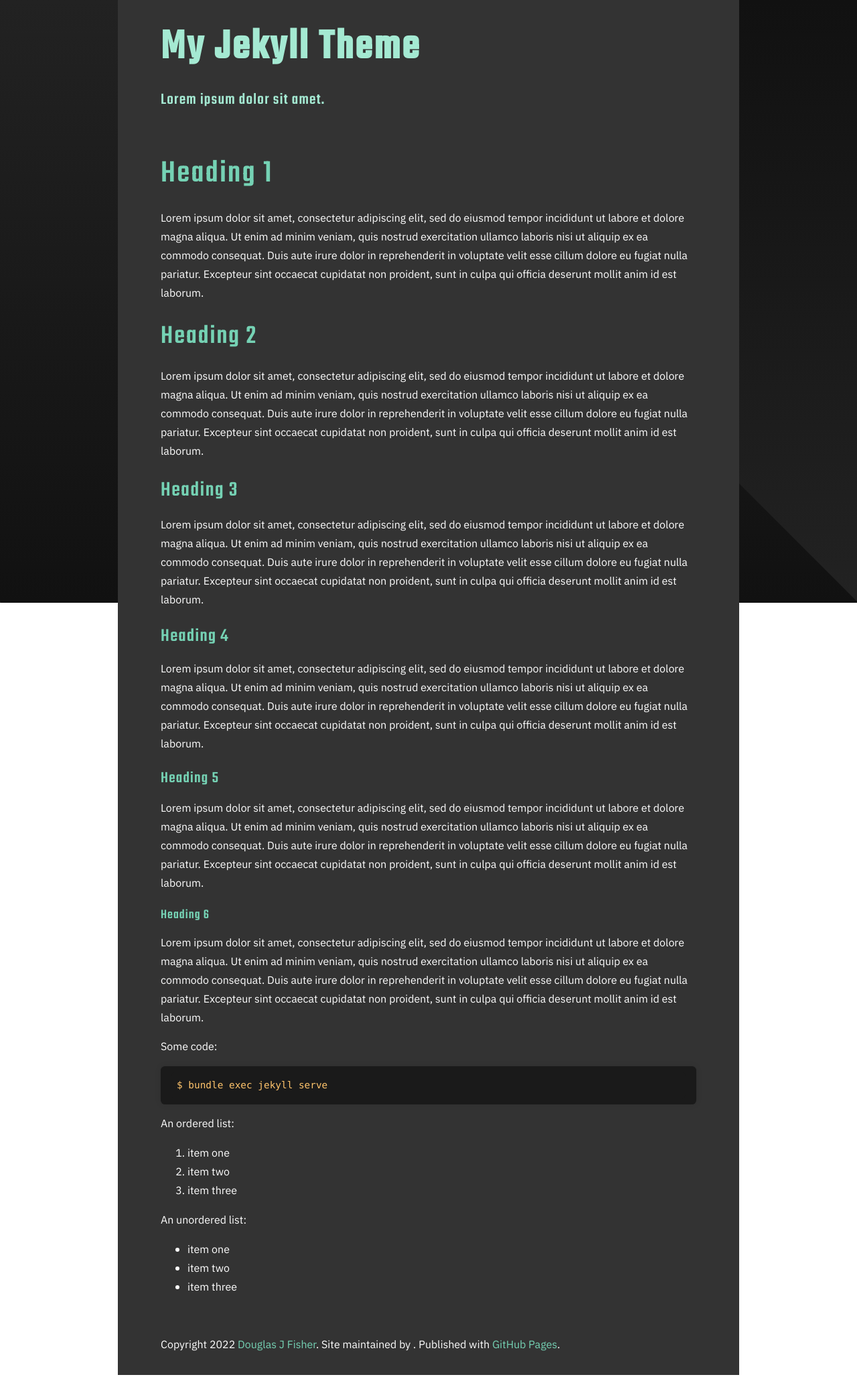
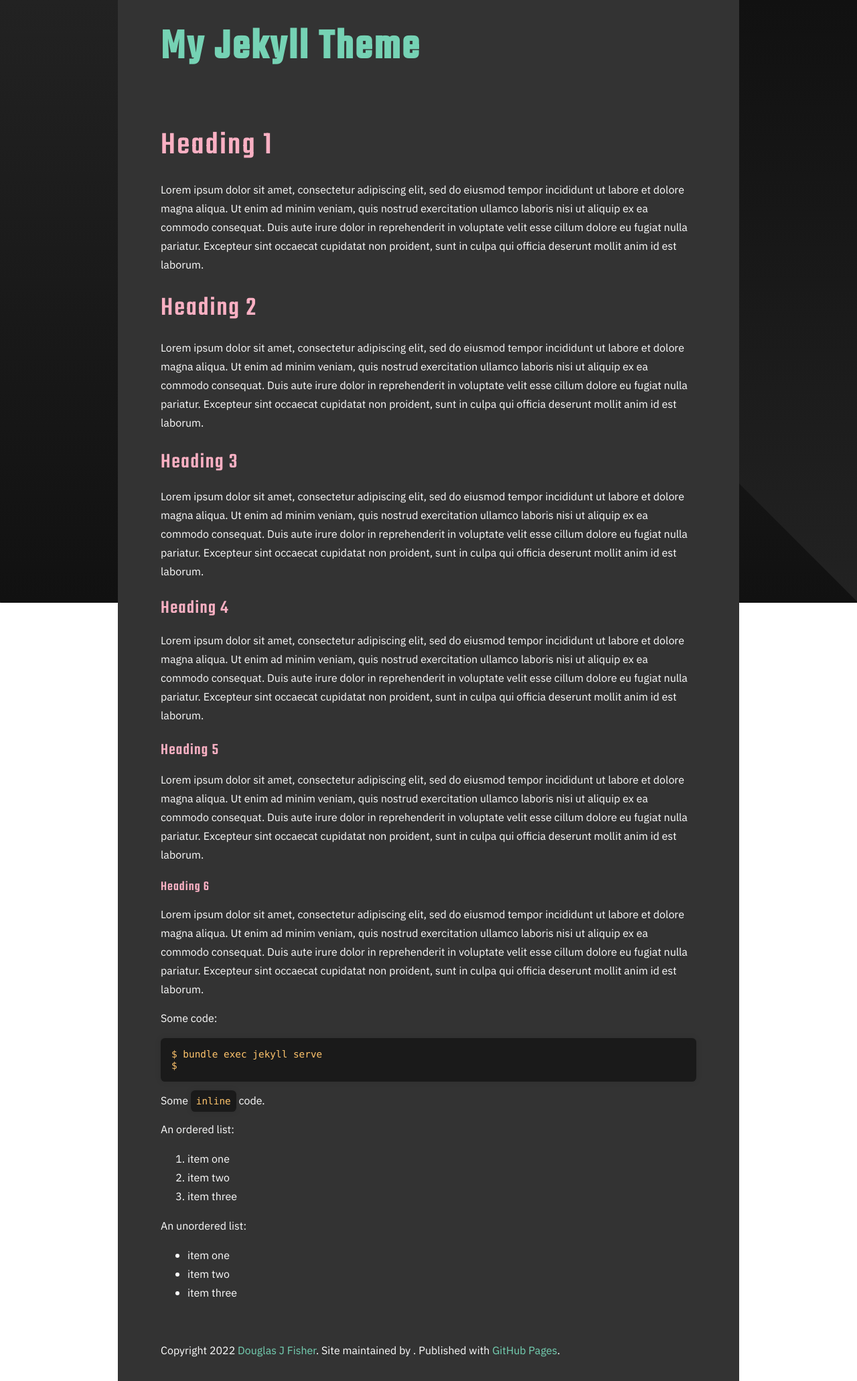
Before and after one commit to dfisher95350/jekyll-theme, a Jekyll site: the page built from index.md, in a window 1280 px wide. Shown: the whole page at 67% size. Built offline with Jekyll 4.4.1, drawn with Linux system fonts in a browser that asks for light colours.

Commit message:
#1 Various improvements.

````diff
--- a/_layouts/default.html
+++ b/_layouts/default.html
@@ -18,10 +18,10 @@
     <!-- HEADER -->
     <div id="header_wrap" class="outer">
         <header class="inner">
-            <div id="project_title" class="site-title">{{ site.title | default: site.github.repository_name }}</div>
-            <div id="project_tagline" class="site-description">{{ site.description | default:
-                site.github.project_tagline }}
-            </div>
+            <div id="project_title" class="site-title"><a href="{{ site.github.url }}">{{ site.title | default: site.github.repository_name }}</a></div>
+<!--            <div id="project_tagline" class="site-description">{{ site.description | default:-->
+<!--                site.github.project_tagline }}-->
+<!--            </div>-->
         </header>
     </div>
 
--- a/_sass/typography.scss
+++ b/_sass/typography.scss
@@ -9,7 +9,7 @@ body {
 }
 
 h1, h2, h3, h4, h5, h6 {
-  color: $triad-1-aquamarine-3;
+  color: $triad-1-magenta-2;
   margin: 1rem 0 0.5rem 0;
   font-weight: 500;
   font-family: 'Teko', sans-serif;
@@ -66,8 +66,9 @@ pre {
 
 code {
   padding: 0.5rem;
-  margin: 0 0.5rem;
+  //margin: 0 0.5rem;
   box-shadow: 0 0 10px rgba(0, 0, 0, .1);
+  line-height: 1.15;
 }
 
 pre code {
--- a/index.md
+++ b/index.md
@@ -48,7 +48,10 @@ Some code:
 
 ```shell
 $ bundle exec jekyll serve
+$
 ```
+
+Some `inline` code.
 
 An ordered list:
 
````
